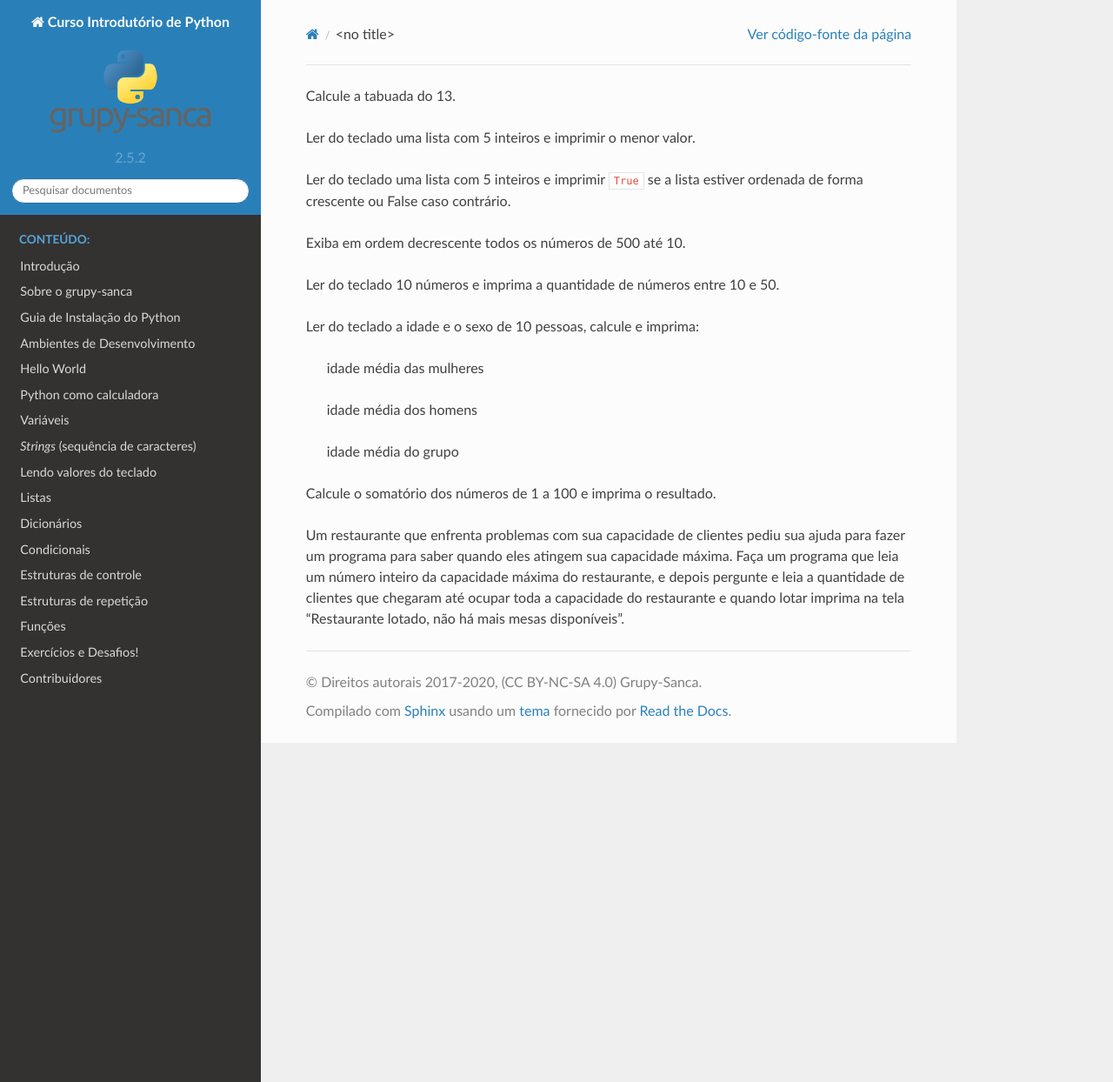
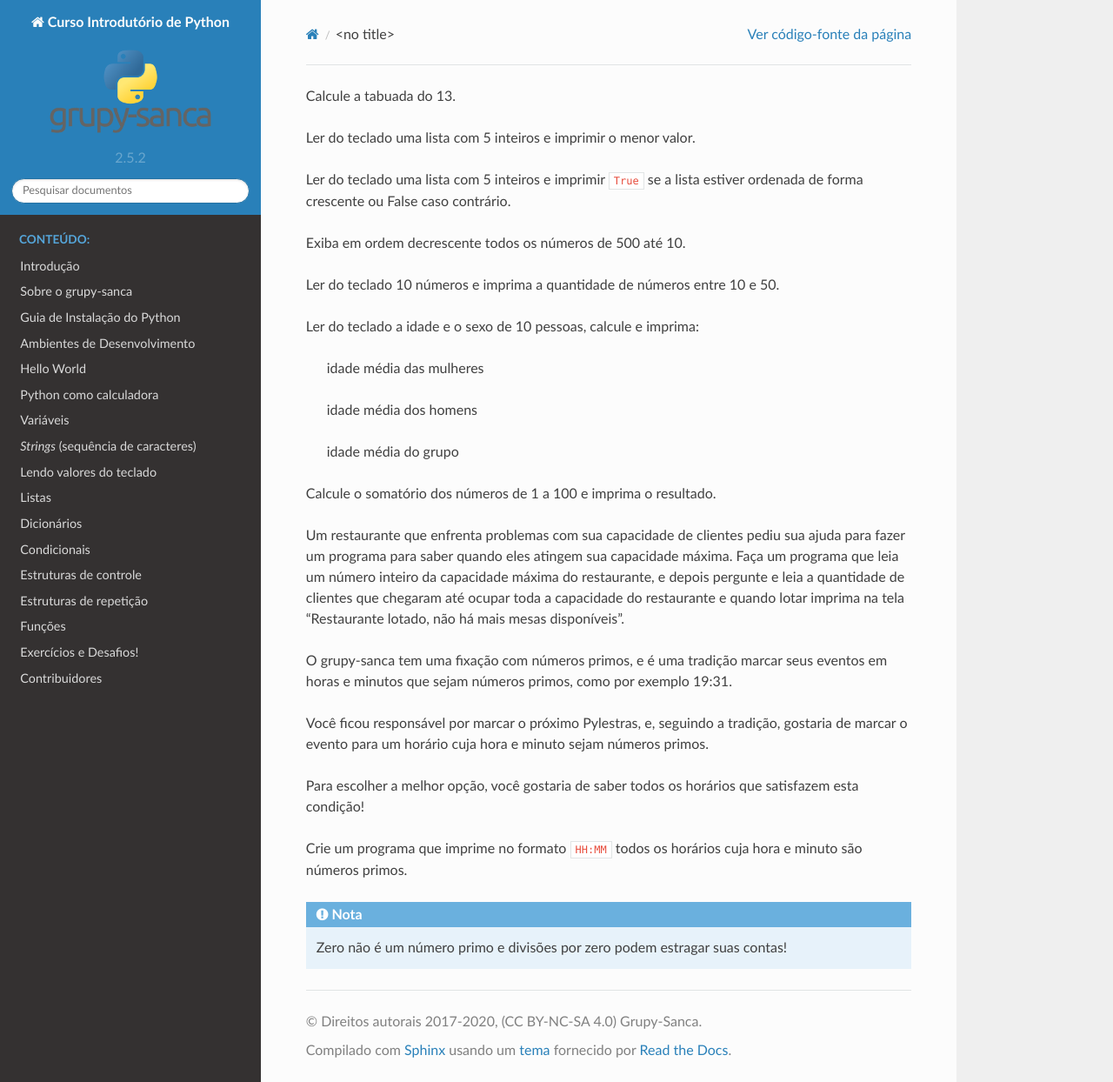
Before and after one commit to grupy-sanca/curso-python, a Sphinx documentation site: the page built from source/exercicios_repeticao.rst, in a window 1280 px wide and 1244 px high. Shown: the whole window at 87% size. Built offline with Sphinx 7.4.7 and the Read the Docs theme 2.0.0, drawn with Linux system fonts in a browser that asks for light colours.

Commit message:
Add a new exercise - Horas e minutos primos (#93)
* Add a new exercise - Horas e minutos primos

* Improve description

* Add new words

* Fix typos

* Fix formatting

* Fix formatting

```diff
--- a/new_words_spell_checker.txt
+++ b/new_words_spell_checker.txt
@@ -28,6 +31,7 @@ Facebook
 Geographic
 Google
 grupy
+grupy-sanca
 hashrate
 Hello
 History
--- a/source/exercicios_repeticao.rst
+++ b/source/exercicios_repeticao.rst
@@ -23,3 +23,40 @@
    para saber quando eles atingem sua capacidade máxima. Faça um programa que leia um número inteiro da capacidade
    máxima do restaurante, e depois pergunte e leia a quantidade de clientes que chegaram até ocupar toda a capacidade
    do restaurante e quando lotar imprima na tela "Restaurante lotado, não há mais mesas disponíveis".
+
+#. O grupy-sanca tem uma fixação com números primos, e é uma tradição marcar seus
+   eventos em horas e minutos que sejam números primos, como por exemplo 19:31.
+
+   Você ficou responsável por marcar o próximo Pylestras, e, seguindo a tradição,
+   gostaria de marcar o evento para um horário cuja hora e minuto sejam números primos.
+
+   Para escolher a melhor opção, você gostaria de saber todos os horários que
+   satisfazem esta condição!
+
+   Crie um programa que imprime no formato ``HH:MM`` todos os horários cuja hora e
+   minuto são números primos.
+
+   .. note:: Zero não é um número primo e divisões por zero podem estragar suas contas!
+
+   .. only:: instructors
+
+      Exemplo de solução:
+
+      .. code-block:: python3
+
+           horas = 24
+           minutos = 60
+
+           for hora in range(horas):
+               hora_primo = 0
+               for divisor in range(1, hora):
+                   if hora % divisor == 0:
+                       hora_primo += 1
+               if hora_primo == 1:
+                   for minuto in range(minutos):
+                       minuto_primo = 0
+                       for divisor in range(1, minuto):
+                           if minuto % divisor == 0:
+                               minuto_primo += 1
+                       if minuto_primo == 1:
+                           print(f"{hora}:{minuto}")
```
Also changed, not shown: other parts of new_words_spell_checker.txt (+3 -0 lines).
